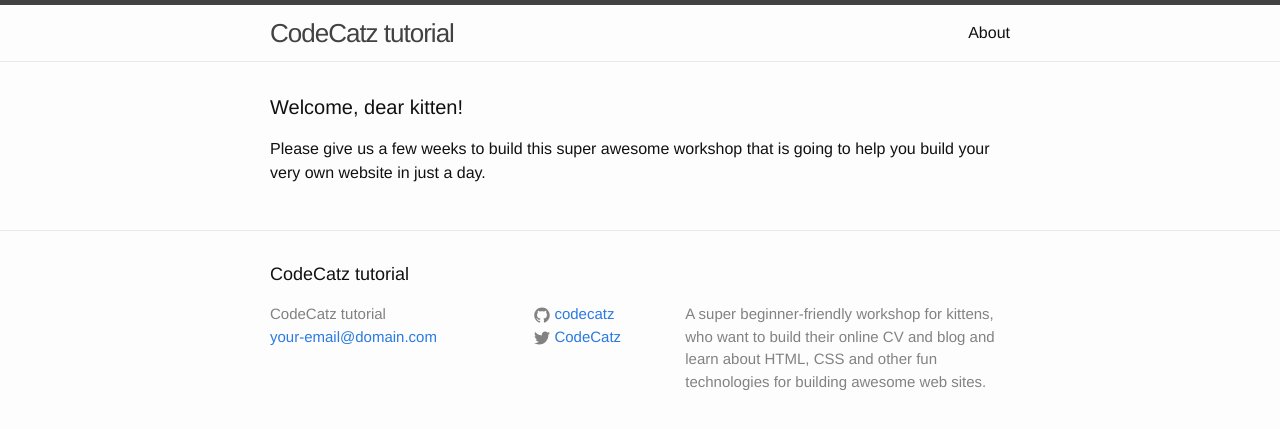
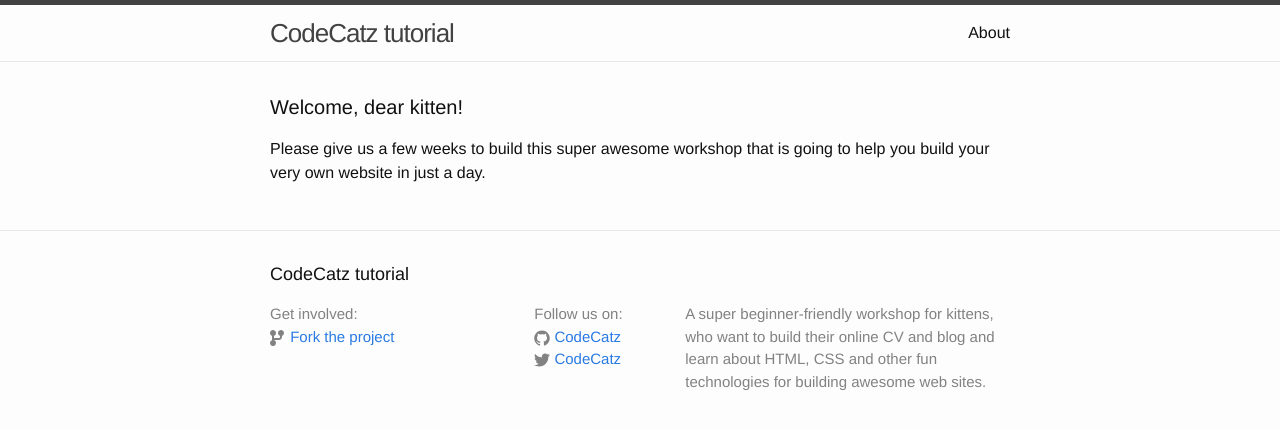
Before and after one commit to CodeCatz/codecatz-tutorial, a Jekyll site: the page built from index.html, in a window 1280 px wide. Shown: the top 429 px of the page. Built offline with Jekyll 4.4.1, drawn with Linux system fonts in a browser that asks for light colours.

Commit message:
added repo link to footer

```diff
--- a/_config.yml
+++ b/_config.yml
@@ -1,6 +1,6 @@
 # Site settings
 title: CodeCatz tutorial
-email: your-email@domain.com
+repository: https://github.com/CodeCatz/codecatz-tutorial
 description: >
   A super beginner-friendly workshop for kittens,
   who want to build their online CV and blog and
@@ -9,7 +9,7 @@ description: >
 baseurl: "/codecatz-tutorial" # the subpath of your site, e.g. /blog/
 url: "http://codecatz.org/codecatz-tutorial" # the base hostname & protocol for your site
 twitter_username: CodeCatz
-github_username:  codecatz
+github_username:  CodeCatz
 
 # Build settings
 markdown: kramdown
--- a/_includes/footer.html
+++ b/_includes/footer.html
@@ -7,13 +7,18 @@
     <div class="footer-col-wrapper">
       <div class="footer-col  footer-col-1">
         <ul class="contact-list">
-          <li>{{ site.title }}</li>
-          <li><a href="mailto:{{ site.email }}">{{ site.email }}</a></li>
+          <li>Get involved:</li>
+          <li>
+            <span class="icon"><svg viewBox="0 0 8 8">
+              <path fill="#828282" d="M1.5 0c-.83 0-1.5.67-1.5 1.5 0 .66.41 1.2 1 1.41v2.19c-.59.2-1 .75-1 1.41 0 .83.67 1.5 1.5 1.5s1.5-.67 1.5-1.5c0-.6-.34-1.1-.84-1.34.09-.09.21-.16.34-.16h2c.82 0 1.5-.68 1.5-1.5v-.59c.59-.2 1-.75 1-1.41 0-.83-.67-1.5-1.5-1.5s-1.5.67-1.5 1.5c0 .66.41 1.2 1 1.41v.59c0 .28-.22.5-.5.5h-2c-.17 0-.35.04-.5.09v-1.19c.59-.2 1-.75 1-1.41 0-.83-.67-1.5-1.5-1.5z"/></svg></span>
+              <a href="{{ site.repository }}">Fork the project</a>
+          </li>
         </ul>
       </div>
 
       <div class="footer-col  footer-col-2">
         <ul class="social-media-list">
+          <li>Follow us on:</li>
           {% if site.github_username %}
           <li>
             <a href="https://github.com/{{ site.github_username }}">
```
